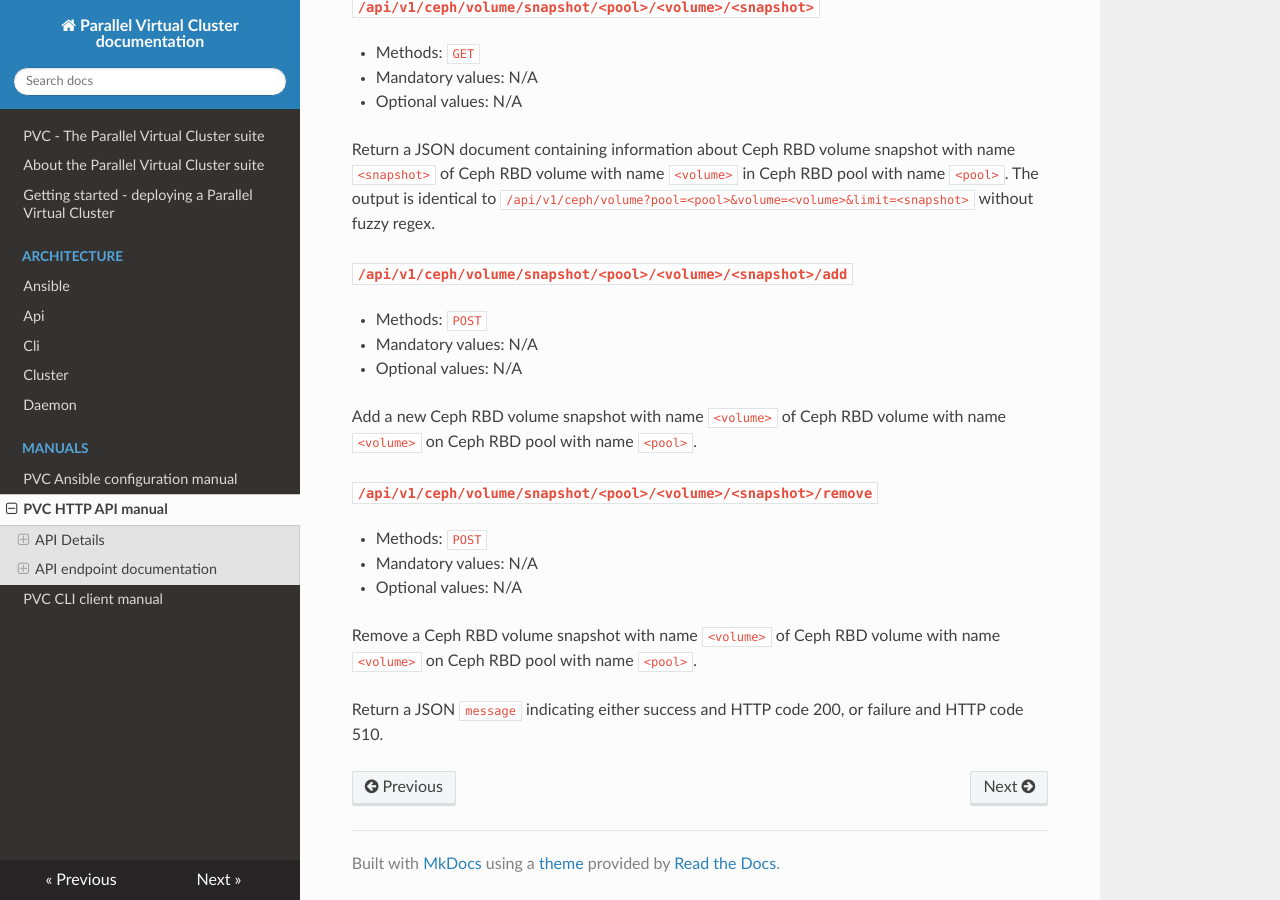
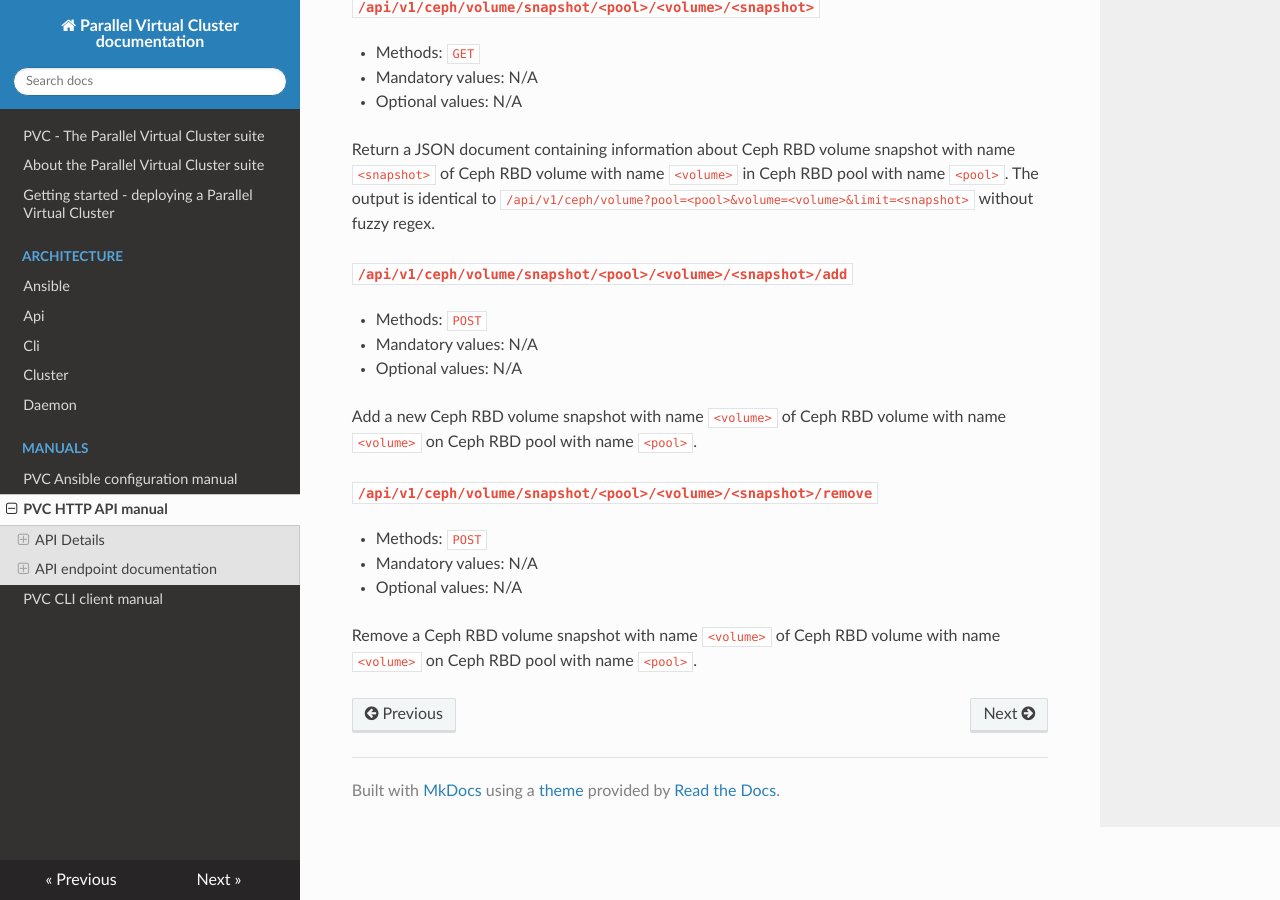
Before and after one commit to parallelvirtualcluster/pvc, an MkDocs documentation site: the page built from docs/manuals/api.md, in a window 1280 px wide and 900 px high, scrolled down 18585 px. Built offline with MkDocs 1.6.1, drawn with Linux system fonts in a browser that asks for light colours; nearby versions of some CDN libraries.

Commit message:
Remove missed return message

```diff
--- a/docs/manuals/api.md
+++ b/docs/manuals/api.md
@@ -597,5 +597,3 @@
  * Optional values: N/A
 
 Remove a Ceph RBD volume snapshot with name `<volume>` of Ceph RBD volume with name `<volume>` on Ceph RBD pool with name `<pool>`.
-
-Return a JSON `message` indicating either success and HTTP code 200, or failure and HTTP code 510.
```
